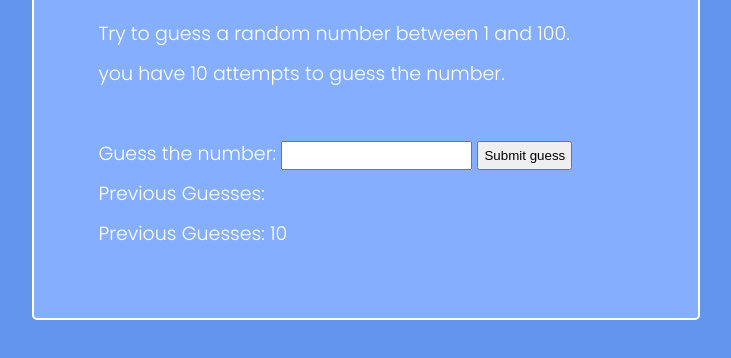
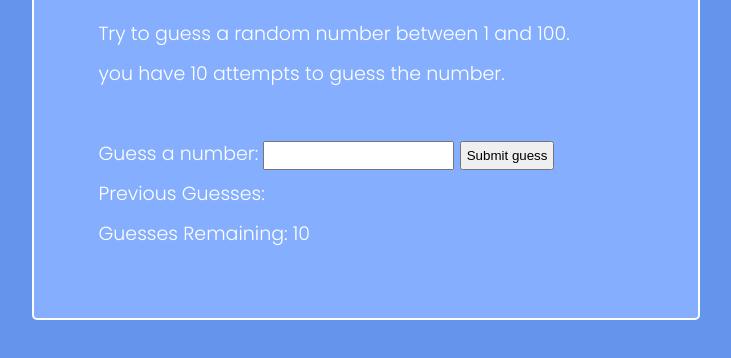
Before and after one commit to neetaPurohit/guessingGame, a plain HTML site: page index.html in a window 1280 px wide. Shown: the part 210-568 px from the top of the page, without its empty margins (274-1005 px from the left). Drawn offline with Linux system fonts and the light colour scheme; a web font is replaced by a local one.

```diff
--- a/index.html
+++ b/index.html
@@ -13,14 +13,14 @@
       <p>you have 10 attempts to guess the number.</p>
       <br>
       <form class="form">
-        <label for="guessField" id="guess">Guess the number:</label>
+        <label for="guessField" id="guess">Guess a number:</label>
         <input type="text" id="guessField" class="guessField">
         <input type="submit" id="subt" value="Submit guess" class="guessSubmit">
       </form>
 
       <div class="resultParas">
         <p>Previous Guesses: <span class="guesses"></span></p>
-        <p>Previous Guesses: <span class="lastResult">10</span></p>
+        <p>Guesses Remaining: <span class="lastResult">10</span></p>
          <p class="lowOrHi"></p>
       </div>
     </div>
```
